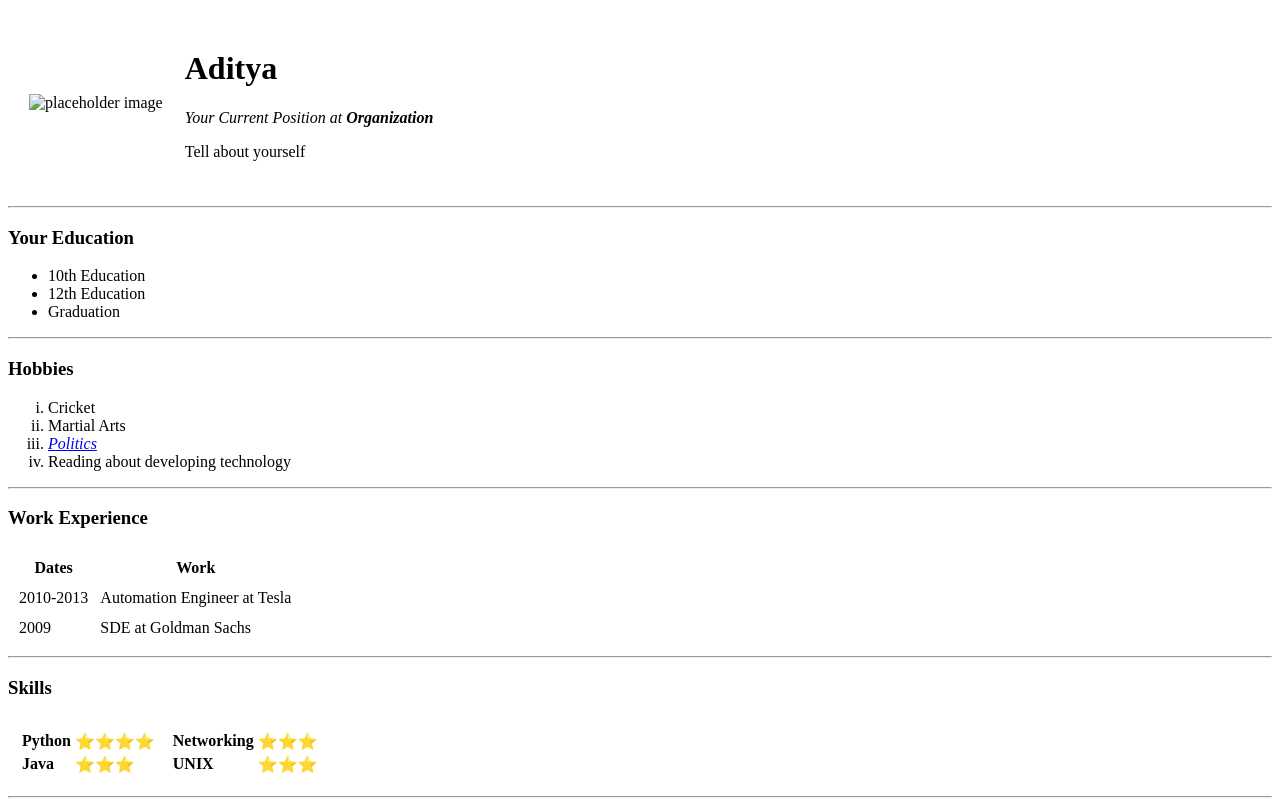
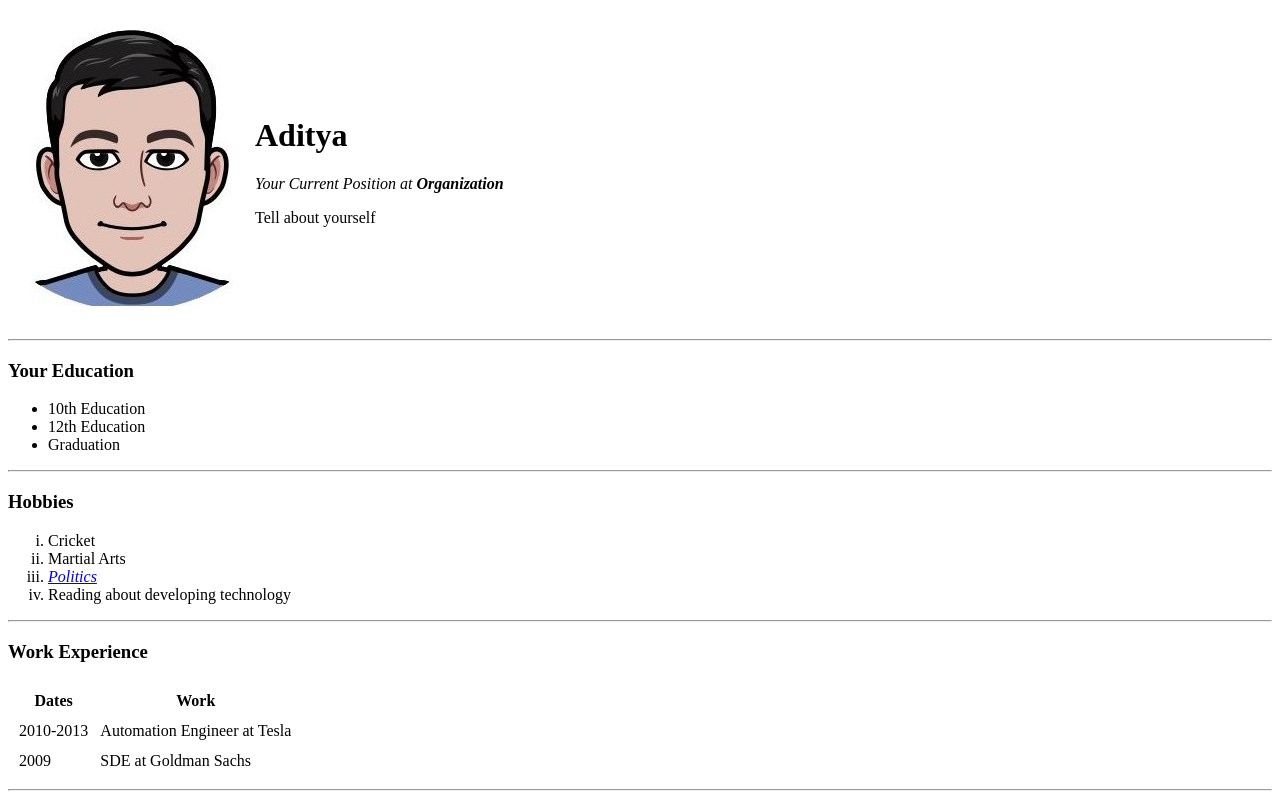
Before and after one commit to aditya2603d/test_12-04-2021, a plain HTML site: page index.html in a window 1280 px wide. Shown: the top 800 px of the page. Drawn offline with Linux system fonts and the light colour scheme.

Commit message:
Changed img src

```diff
--- a/index.html
+++ b/index.html
@@ -9,7 +9,7 @@
 <body>
     <table cellspacing="20">
         <tr>
-            <td><img src="/HTML - Personal Site/images/bitmoji.jpeg" alt="placeholder image"></td>
+            <td><img src="/images/bitmoji.jpeg" alt="placeholder image"></td>
             <td>
                 <h1>Aditya</h1>
                 <p><em>Your Current Position at <strong>Organization</strong></em></p>
```
